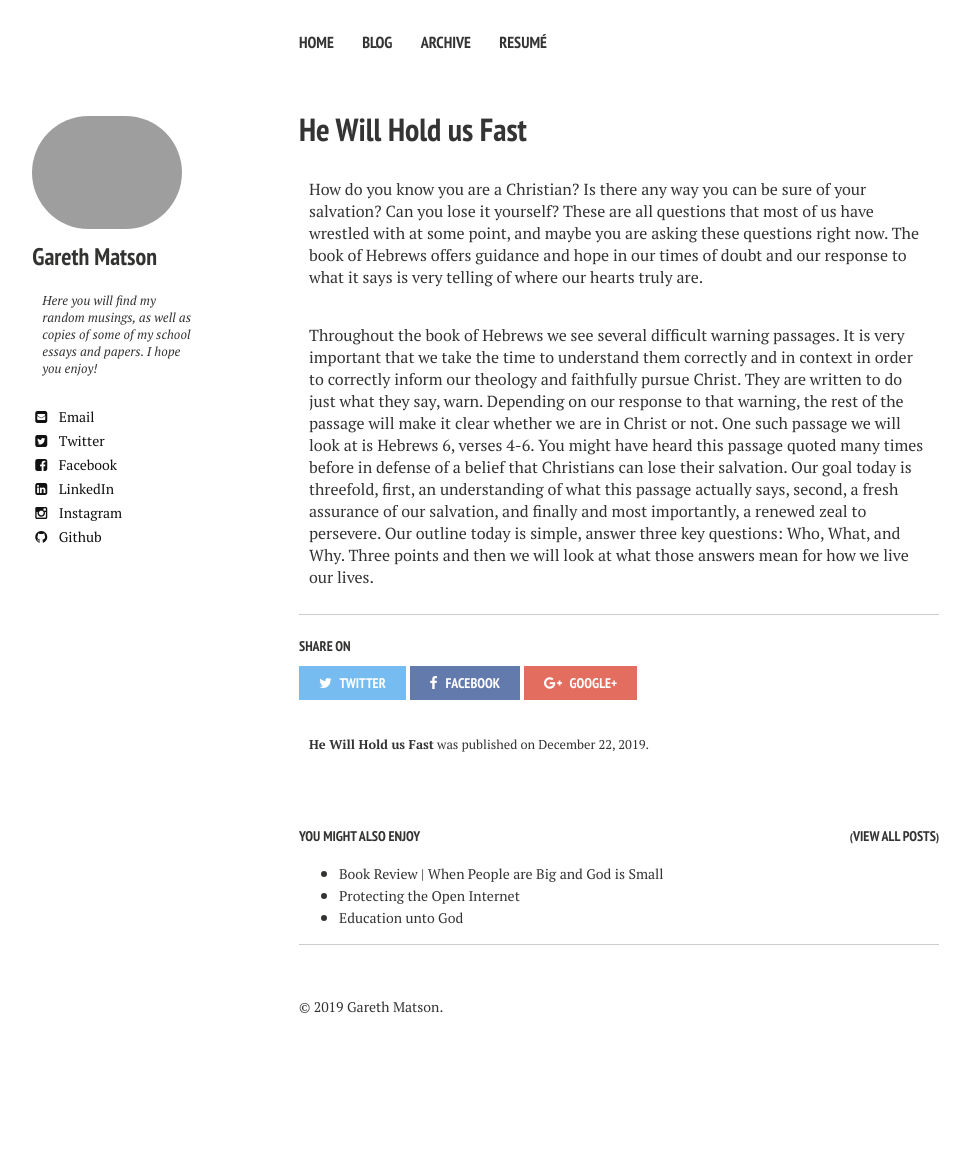
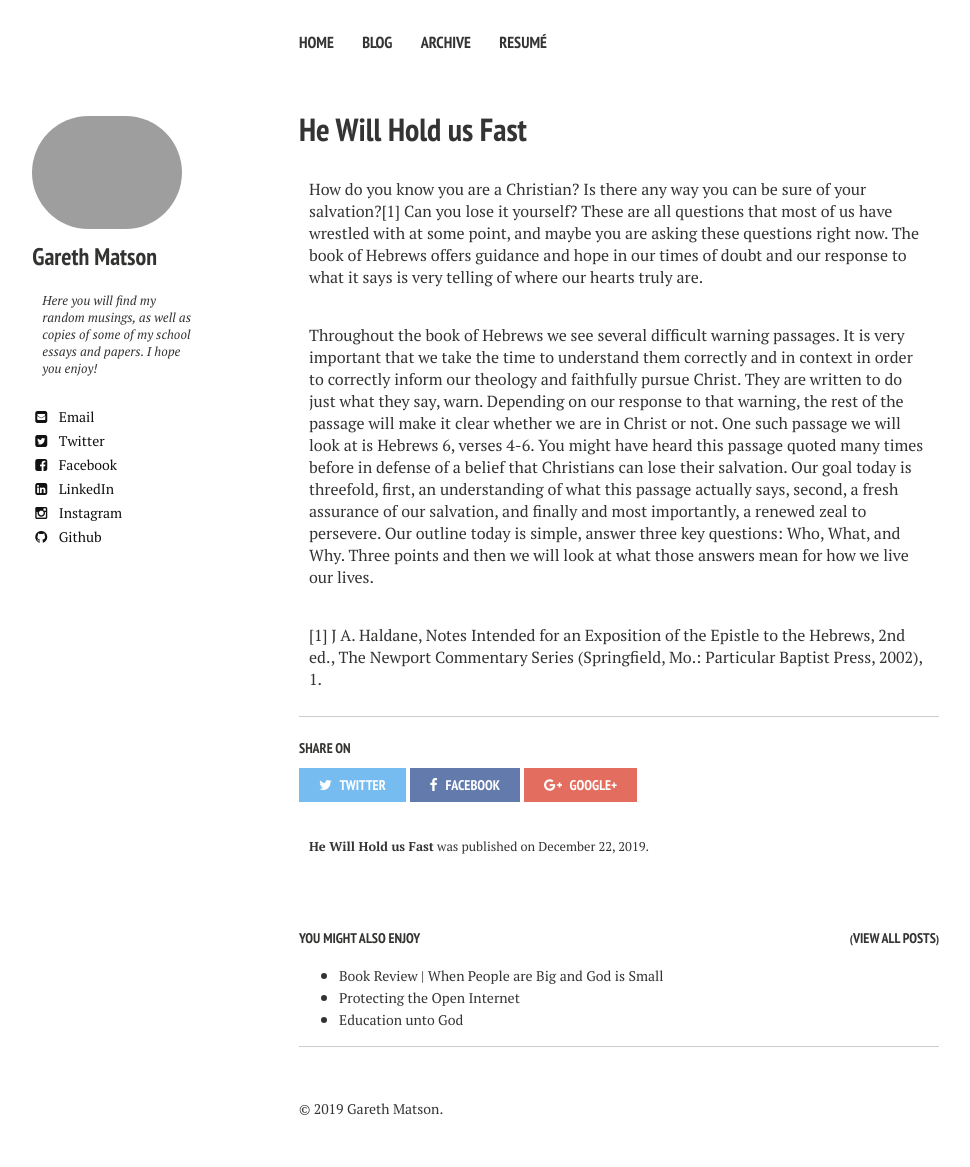
Before and after one commit to gerdums/gerdums.github.io, a Jekyll site: the page built from _posts/2019-12-22-he-will-hold-us-fast.markdown, in a window 1280 px wide. Shown: the whole page, without its empty margins (21-991 px from the left). Built offline with Jekyll 4.4.1, drawn with Linux system fonts in a browser that asks for light colours; nearby versions of some CDN libraries; before the commit the page ends 1065 px from its top, so only the background shows below that.

Commit message:
Update 2019-12-22-he-will-hold-us-fast.markdown

```diff
--- a/_posts/2019-12-22-he-will-hold-us-fast.markdown
+++ b/_posts/2019-12-22-he-will-hold-us-fast.markdown
@@ -4,6 +4,8 @@ title: He Will Hold us Fast
 date: 2019-12-22 (Eastern Standard -0500
 published: true
 ---
-How do you know you are a Christian? Is there any way you can be sure of your salvation? Can you lose it yourself? These are all questions that most of us have wrestled with at some point, and maybe you are asking these questions right now. The book of Hebrews offers guidance and hope in our times of doubt and our response to what it says is very telling of where our hearts truly are.
+How do you know you are a Christian? Is there any way you can be sure of your salvation?[1] Can you lose it yourself? These are all questions that most of us have wrestled with at some point, and maybe you are asking these questions right now. The book of Hebrews offers guidance and hope in our times of doubt and our response to what it says is very telling of where our hearts truly are.
 
 Throughout the book of Hebrews we see several difficult warning passages. It is very important that we take the time to understand them correctly and in context in order to correctly inform our theology and faithfully pursue Christ. They are written to do just what they say, warn. Depending on our response to that warning, the rest of the passage will make it clear whether we are in Christ or not. One such passage we will look at is Hebrews 6, verses 4-6. You might have heard this passage quoted many times before in defense of a belief that Christians can lose their salvation. Our goal today is threefold, first, an understanding of what this passage actually says, second, a fresh assurance of our salvation, and finally and most importantly, a renewed zeal to persevere. Our outline today is simple, answer three key questions: Who, What, and Why. Three points and then we will look at what those answers mean for how we live our lives.
+
+[1] J A. Haldane, Notes Intended for an Exposition of the Epistle to the Hebrews, 2nd ed., The Newport Commentary Series (Springfield, Mo.: Particular Baptist Press, 2002), 1.
```
